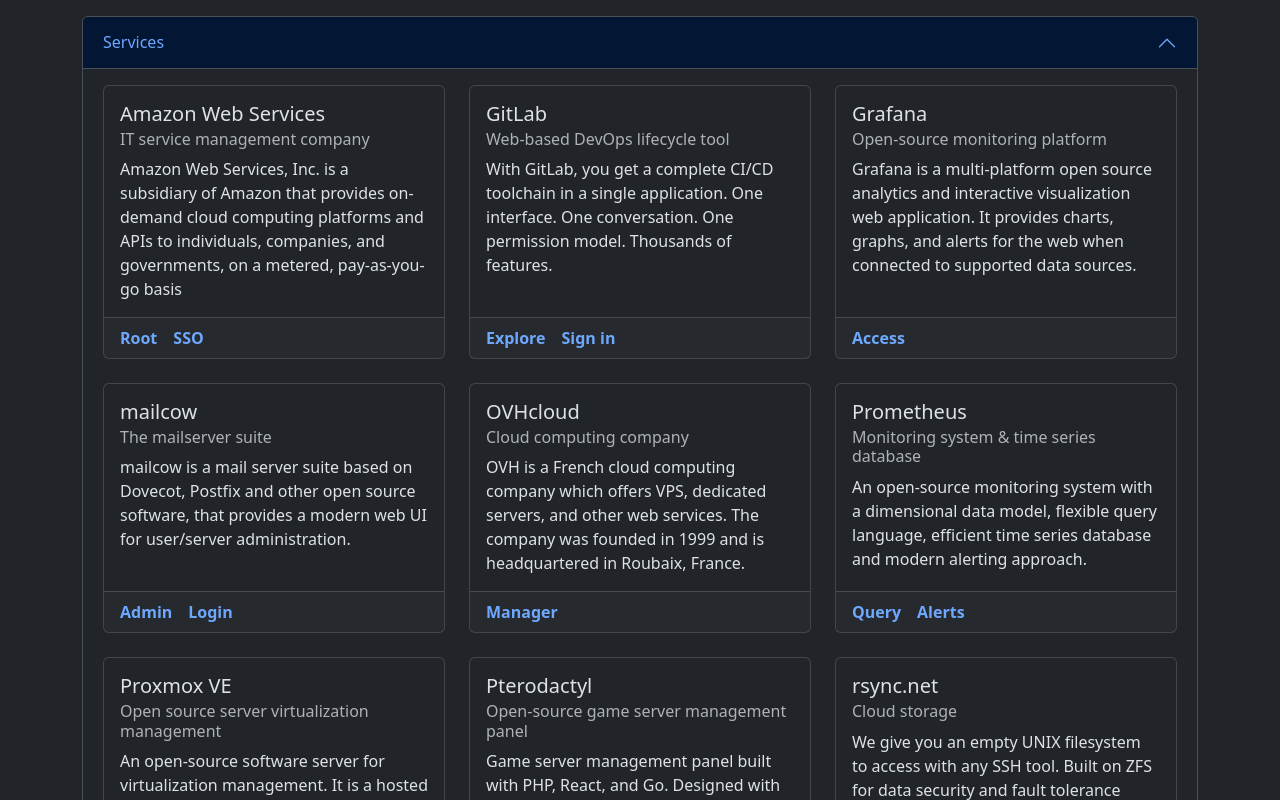
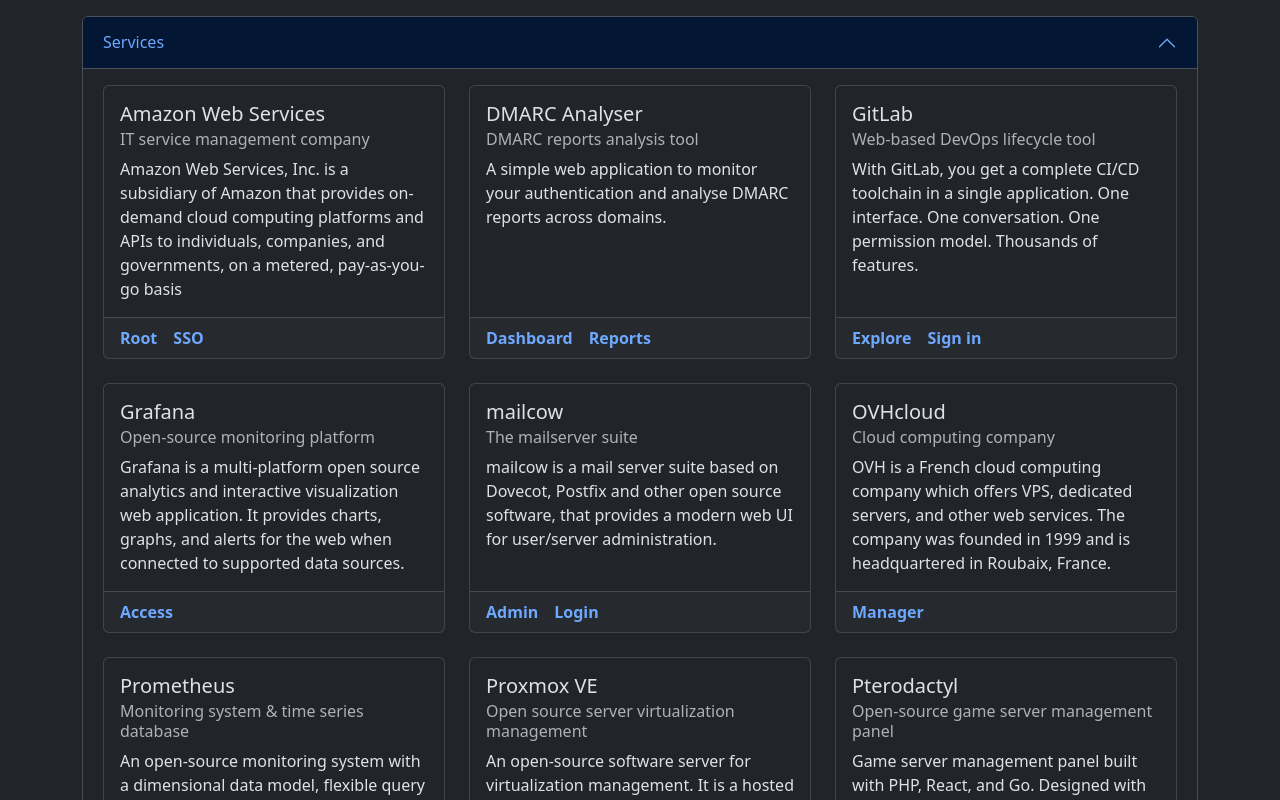
Before and after one commit to dwilson5817/server-portal, a Vue app: page / in a window 1280 px wide. Shown: the top 800 px of the page. Built offline with nearby package versions, Linux system fonts and the light colour scheme.

Commit message:
feat(services): add DMARC Analyser details to projects list
Add DMARC Analyser as a new service for analysing DMARC reports.

```diff
--- a/src/constants.ts
+++ b/src/constants.ts
@@ -92,6 +92,15 @@
             { text: "Alerts", url: "https://prometheus.dylanw.net/alerts" },
         ],
     },
+    {
+        title: "DMARC Analyser",
+        subtitle: "DMARC reports analysis tool",
+        description: "A simple web application to monitor your authentication and analyse DMARC reports across domains.",
+        links: [
+            { text: "Dashboard", url: "https://prometheus.dylanw.net/dashboard" },
+            { text: "Reports", url: "https://prometheus.dylanw.net/reports" },
+        ],
+    },
 ]
 
 export const PROJECTS: Project[] = [
```
